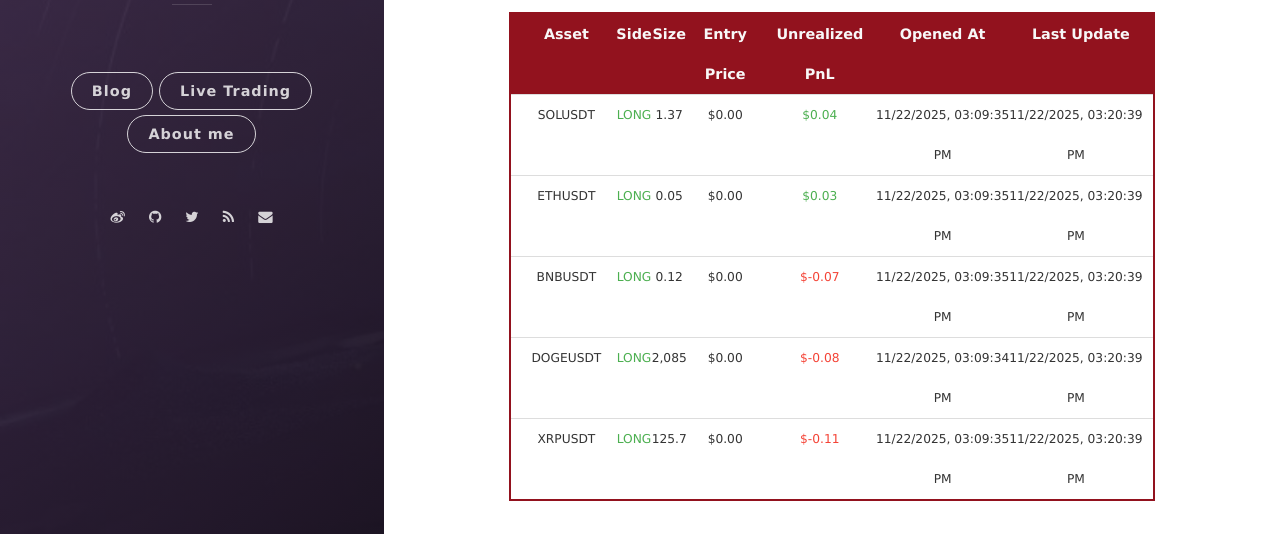
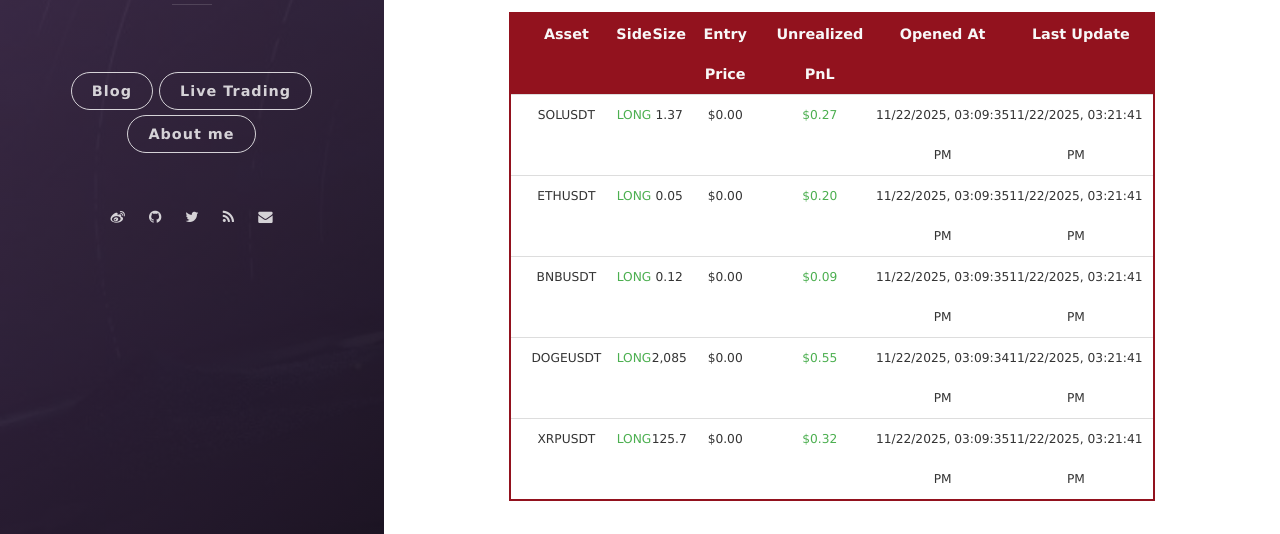
Before and after one commit to leeyegy/leeyegy.github.io, a Jekyll site: the page built from live-trading.html, in a window 1280 px wide and 1188 px high. Shown: the part 587-1121 px from the top of the window. Built offline with Jekyll 4.4.1, drawn with Linux system fonts in a browser that asks for light colours; nearby versions of some CDN libraries.

Commit message:
AccountMonitor: refresh positions 2025-11-22T23:21:41+08:00

```diff
--- a/assets/data/binance/positions.json
+++ b/assets/data/binance/positions.json
@@ -4,44 +4,44 @@
     "side": "LONG",
     "size": 1.37,
     "entryPrice": 0.0,
-    "unrealizedPnl": 0.0411,
+    "unrealizedPnl": 0.27489162,
     "openedAt": "2025-11-22T23:09:35+08:00",
-    "reportedAt": "2025-11-22T23:20:39+08:00"
+    "reportedAt": "2025-11-22T23:21:41+08:00"
   },
   {
     "symbol": "ETHUSDT",
     "side": "LONG",
     "size": 0.05,
     "entryPrice": 0.0,
-    "unrealizedPnl": 0.0305,
+    "unrealizedPnl": 0.20025116,
     "openedAt": "2025-11-22T23:09:35+08:00",
-    "reportedAt": "2025-11-22T23:20:39+08:00"
+    "reportedAt": "2025-11-22T23:21:41+08:00"
   },
   {
     "symbol": "BNBUSDT",
     "side": "LONG",
     "size": 0.12,
     "entryPrice": 0.0,
-    "unrealizedPnl": -0.07474629,
+    "unrealizedPnl": 0.0924,
     "openedAt": "2025-11-22T23:09:35+08:00",
-    "reportedAt": "2025-11-22T23:20:39+08:00"
+    "reportedAt": "2025-11-22T23:21:41+08:00"
   },
   {
     "symbol": "DOGEUSDT",
     "side": "LONG",
     "size": 2085.0,
     "entryPrice": 0.0,
-    "unrealizedPnl": -0.0834,
+    "unrealizedPnl": 0.5481465,
     "openedAt": "2025-11-22T23:09:34+08:00",
-    "reportedAt": "2025-11-22T23:20:39+08:00"
+    "reportedAt": "2025-11-22T23:21:41+08:00"
   },
   {
     "symbol": "XRPUSDT",
     "side": "LONG",
     "size": 125.7,
     "entryPrice": 0.0,
-    "unrealizedPnl": -0.11313,
+    "unrealizedPnl": 0.31515504,
     "openedAt": "2025-11-22T23:09:35+08:00",
-    "reportedAt": "2025-11-22T23:20:39+08:00"
+    "reportedAt": "2025-11-22T23:21:41+08:00"
   }
 ]
```
